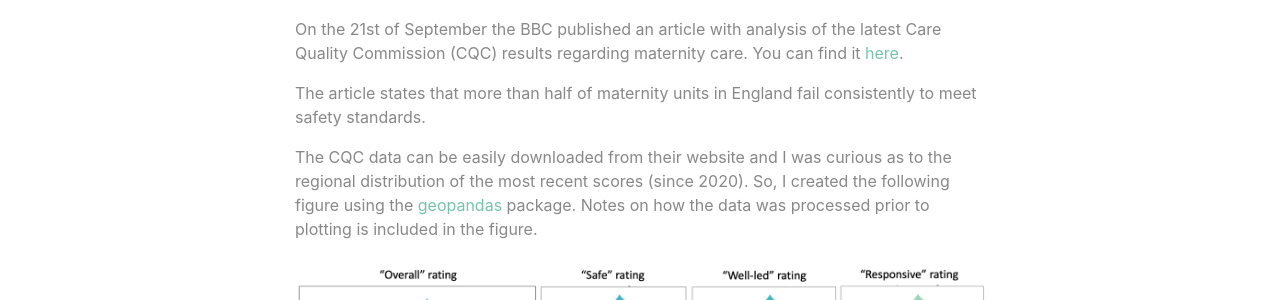
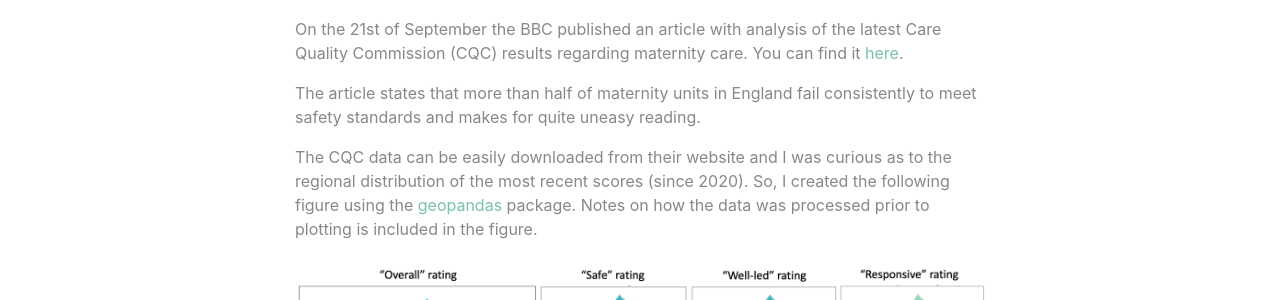
Before and after one commit to rich970/rich970.github.io, a Jekyll site: the page built from _posts/2022-10-03-CQC-ratings.md, in a window 1280 px wide. Shown: the part 279-579 px from the top of the page. Built offline with Jekyll 4.4.1, drawn with Linux system fonts in a browser that asks for light colours; our own code applies the rules of GitHub Pages for plain Markdown files.

Commit message:
post 03-10

```diff
--- a/_posts/2022-10-03-CQC-ratings.md
+++ b/_posts/2022-10-03-CQC-ratings.md
@@ -6,7 +6,7 @@ image: /assets/20221003-imgs/combined-maps.png
 On the 21st of September the BBC published an article with analysis of the latest Care Quality
 Commission (CQC) results regarding maternity care. You can find it [here](https://www.bbc.co.uk/news/health-62569344).
 
-The article states that more than half of maternity units in England fail consistently to meet safety standards.
+The article states that more than half of maternity units in England fail consistently to meet safety standards and makes for quite uneasy reading.
 
 The CQC data can be easily downloaded from their website and I was curious as to the
 regional distribution of the most recent scores (since 2020). So, I created the following
```
